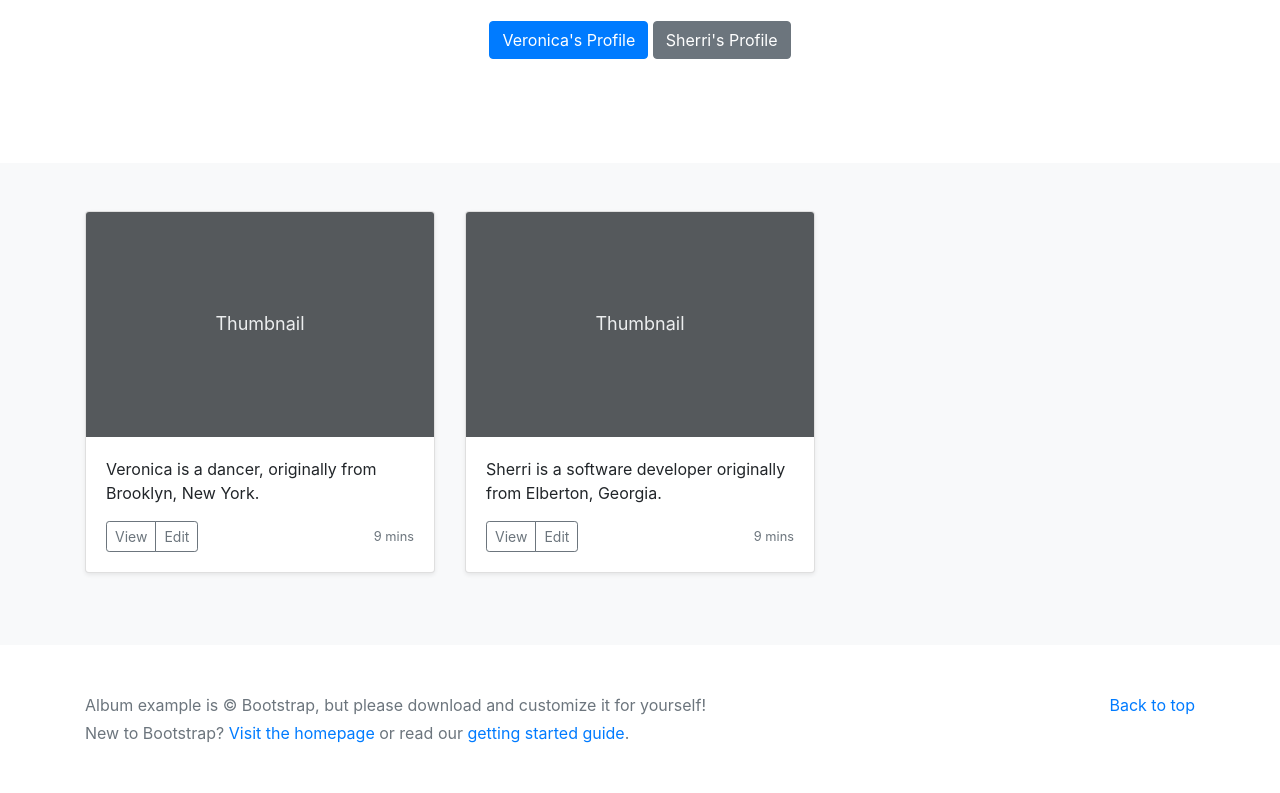
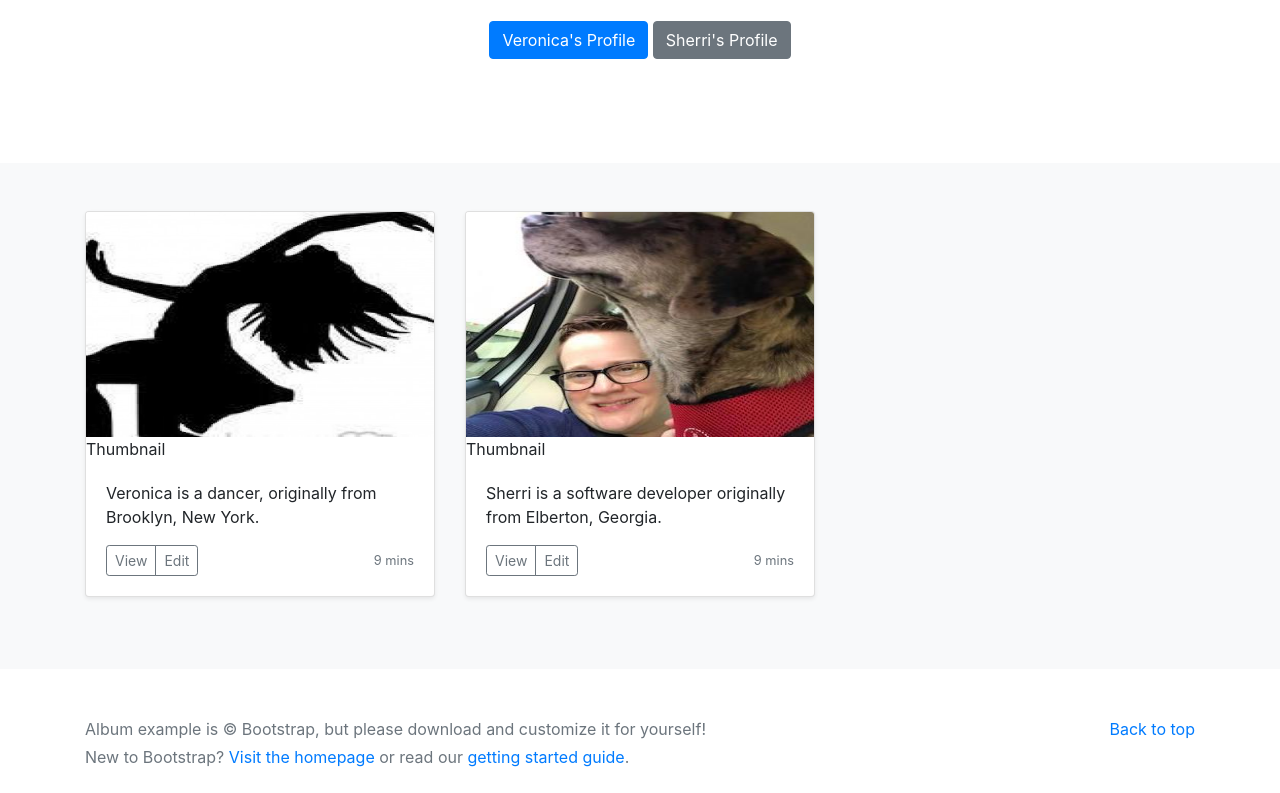
Before and after one commit to sherribooher/digitalcrafts-branching-exercise, a plain HTML site: page about.html in a window 1280 px wide. Shown: the part 631-1424 px from the top of the page. Drawn offline with nearby package versions, Linux system fonts and the light colour scheme.

Commit message:
Made edit to correct img links

```diff
--- a/about.html
+++ b/about.html
@@ -89,7 +89,7 @@
       <div class="row">
         <div class="col-md-4">
           <div class="card mb-4 shadow-sm">
-            <svg class="bd-placeholder-img card-img-top" width="100%" height="225" src="veronica.jpeg" role="img" aria-label="Placeholder: Thumbnail"><title>Veronica</title><rect width="100%" height="100%" fill="#55595c"/><text x="50%" y="50%" fill="#eceeef" dy=".3em">Thumbnail</text></svg>
+            <img class="bd-placeholder-img card-img-top" width="100%" height="225" src="veronica.jpeg" role="img" aria-label="Placeholder: Thumbnail"><title>Veronica</title><rect width="100%" height="100%" fill="#55595c"/><text x="50%" y="50%" fill="#eceeef" dy=".3em">Thumbnail</text></img>
             <div class="card-body">
               <p class="card-text">Veronica is a dancer, originally from Brooklyn, New York.</p>
               <div class="d-flex justify-content-between align-items-center">
@@ -104,7 +104,7 @@
         </div>
         <div class="col-md-4">
           <div class="card mb-4 shadow-sm">
-            <svg class="bd-placeholder-img card-img-top" width="100%" height="225" src="sherri.jpeg" role="img" aria-label="Placeholder: Thumbnail"><title>Sherri</title><rect width="100%" height="100%" fill="#55595c"/><text x="50%" y="50%" fill="#eceeef" dy=".3em">Thumbnail</text></svg>
+            <img class="bd-placeholder-img card-img-top" width="100%" height="225" src="sherri.jpeg" role="img" aria-label="Placeholder: Thumbnail"><title>Sherri</title><rect width="100%" height="100%" fill="#55595c"/><text x="50%" y="50%" fill="#eceeef" dy=".3em">Thumbnail</text></img>
             <div class="card-body">
               <p class="card-text">Sherri is a software developer originally from Elberton, Georgia.</p>
               <div class="d-flex justify-content-between align-items-center">
```
